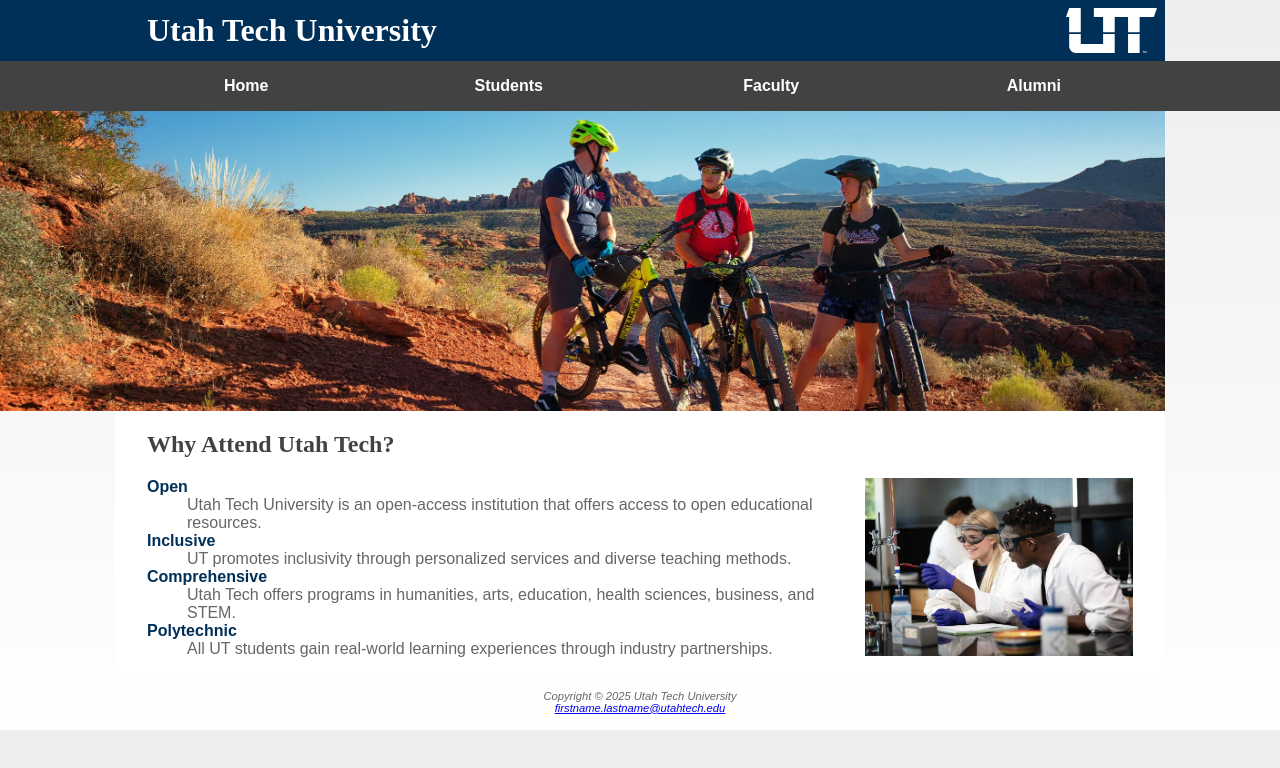
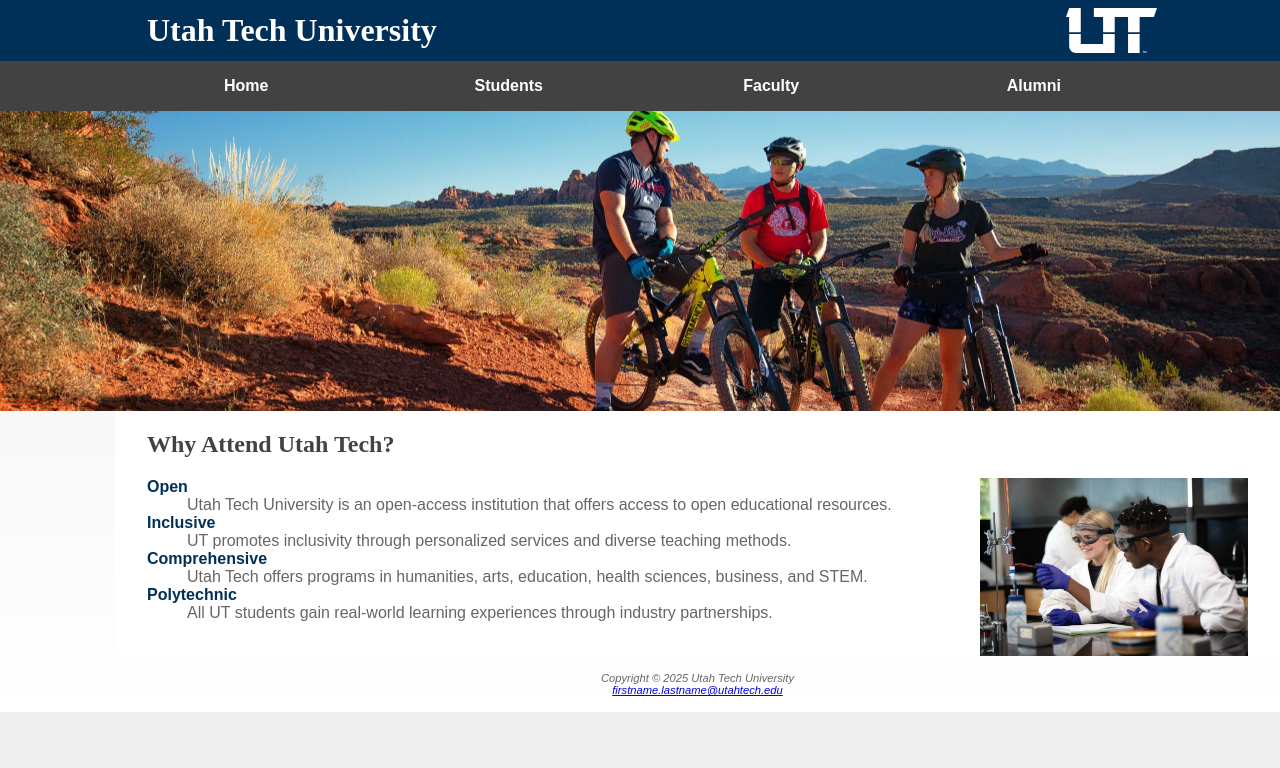
Before and after one commit to TreeBramch18/se1400, a plain HTML site: page utahtech5/students.html in a window 1280 px wide. Drawn offline with Linux system fonts and the light colour scheme.

Commit message:
Fixed bars not extending

```diff
--- a/utahtech5/style.css
+++ b/utahtech5/style.css
@@ -83,7 +83,7 @@ footer {
     text-align: center;
     padding: 1rem;
     grid-row: 5 / 6;
-    grid-column: 2 / -2;
+    grid-column: 2 / -1;
 }
 
 h3 {
@@ -93,7 +93,7 @@ h3 {
 main {
     padding: 0 2rem;
     grid-row: 4 / 5;
-    grid-column: 2 / -2;
+    grid-column: 2 / -1;
     background-color: #FFFFFF;
 }
 
@@ -110,7 +110,7 @@ main img {
 #bluebar {
     background-color: #003058;
     grid-row: 1 / 2;
-    grid-column: 1/-2;
+    grid-column: 1/-1;
 }
 
 #greybar {
@@ -132,7 +132,7 @@ main img {
     background-repeat: no-repeat;
     background-position: center;
     grid-row: 3 / 4;
-    grid-column: 1 / -2;
+    grid-column: 1 / -1;
 }
 
 #studenthero {
@@ -142,7 +142,7 @@ main img {
     background-repeat: no-repeat;
     background-position: center;
     grid-row: 3 / 4;
-    grid-column: 1 / -2;
+    grid-column: 1 / -1;
 }
 
 #facultyhero {
@@ -152,7 +152,7 @@ main img {
     background-repeat: no-repeat;
     background-position: center;
     grid-row: 3 / 4;
-    grid-column: 1 / -2;
+    grid-column: 1 / -1;
 }
 
 @media only screen and (max-width:1100px) {
```
